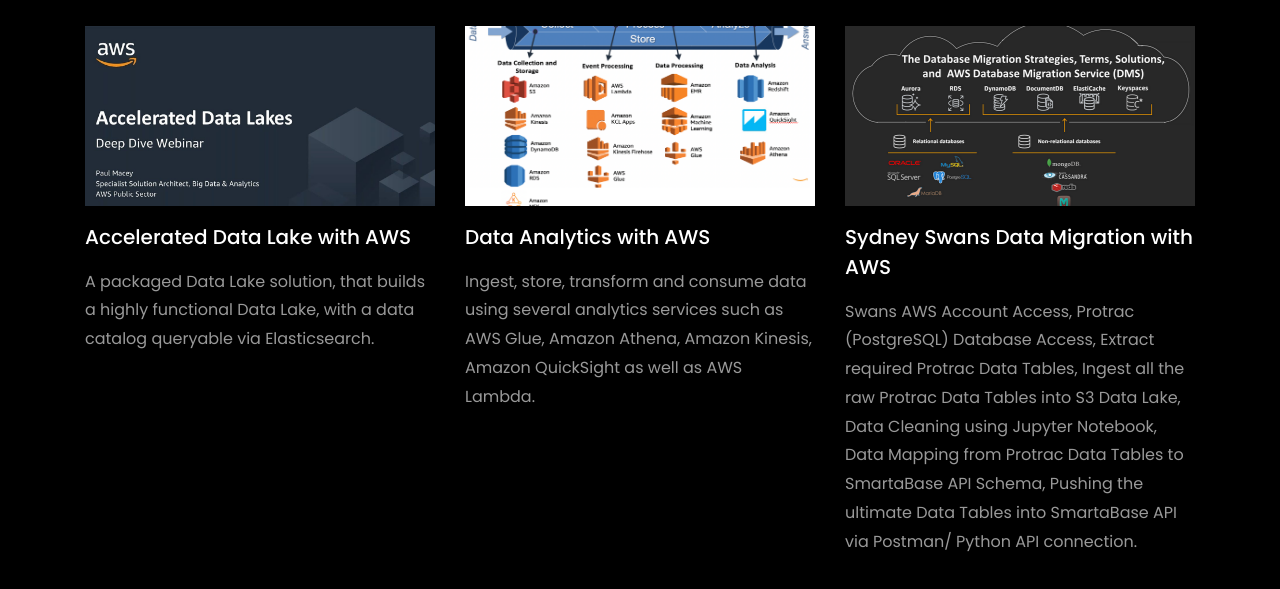
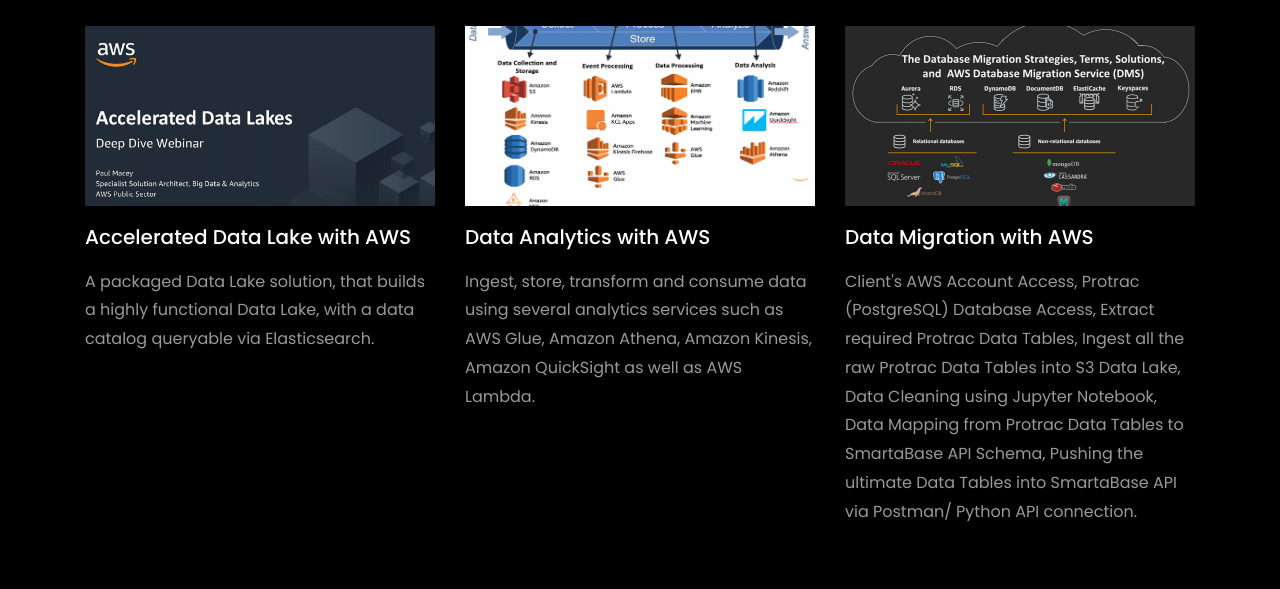
Before and after one commit to rohitmanral/rohitmanral.github.io, a plain HTML site: page index.html in a window 1280 px wide. Shown: the part 6909-7498 px from the top of the page. Drawn offline with Linux system fonts and the light colour scheme; animation ran at ten frames a second; files whose address does not match are found by name.

Commit message:
Update index.html

```diff
--- a/index.html
+++ b/index.html
@@ -654,12 +654,12 @@
                 </div>
                 <div class="col-md-4 d-flex ftco-animate">
                     <div class="blog-entry justify-content-end">
-                        <a href="https://github.com/rohitmanral/Swans_Data_Migration/blob/main/Sydney%20Swans%20Data%20Migration%20Process.pdf" class="block-20 zoom-effect" style="background-image: url('images/data_migrate.png');">
+                        <a href="https://github.com/rohitmanral/Data_Migration/blob/main/Data%20Migration%20Process.pdf" class="block-20 zoom-effect" style="background-image: url('images/data_migrate.png');">
                         </a>
                         <div class="text mt-3 float-right d-block">
 
-                            <h3 class="heading"><a href="https://github.com/rohitmanral/Swans_Data_Migration/blob/main/Sydney%20Swans%20Data%20Migration%20Process.pdf">Sydney Swans Data Migration with AWS</a></h3>
-                            <p>Swans AWS Account Access, Protrac (PostgreSQL) Database Access, Extract required Protrac Data Tables, Ingest all the raw Protrac Data Tables into S3 Data Lake, Data Cleaning using Jupyter Notebook, Data Mapping from Protrac Data Tables to SmartaBase API Schema, Pushing the ultimate Data Tables into SmartaBase API via Postman/ Python API connection.</p>
+                            <h3 class="heading"><a href="https://github.com/rohitmanral/Data_Migration/blob/main/Data%20Migration%20Process.pdf">Data Migration with AWS</a></h3>
+                            <p>Client's AWS Account Access, Protrac (PostgreSQL) Database Access, Extract required Protrac Data Tables, Ingest all the raw Protrac Data Tables into S3 Data Lake, Data Cleaning using Jupyter Notebook, Data Mapping from Protrac Data Tables to SmartaBase API Schema, Pushing the ultimate Data Tables into SmartaBase API via Postman/ Python API connection.</p>
                         </div>
                     </div>
                 </div>
```
